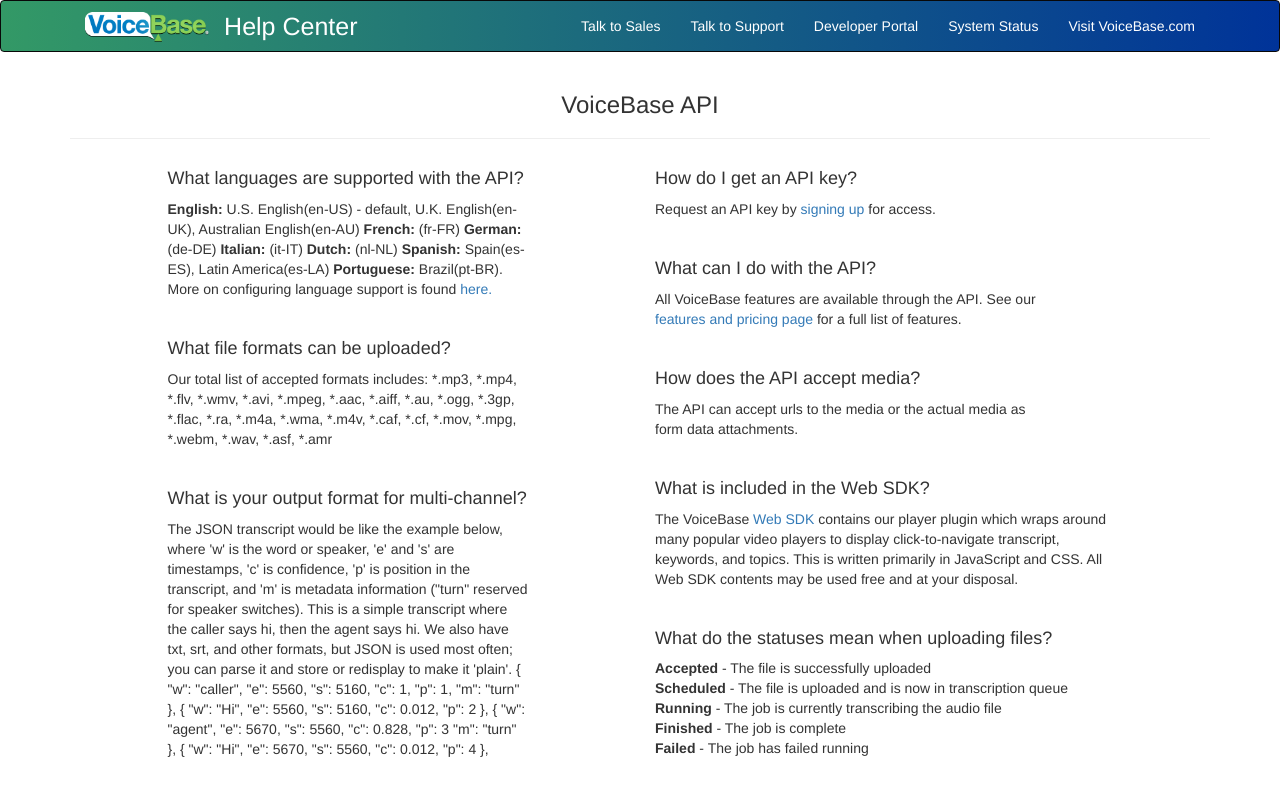
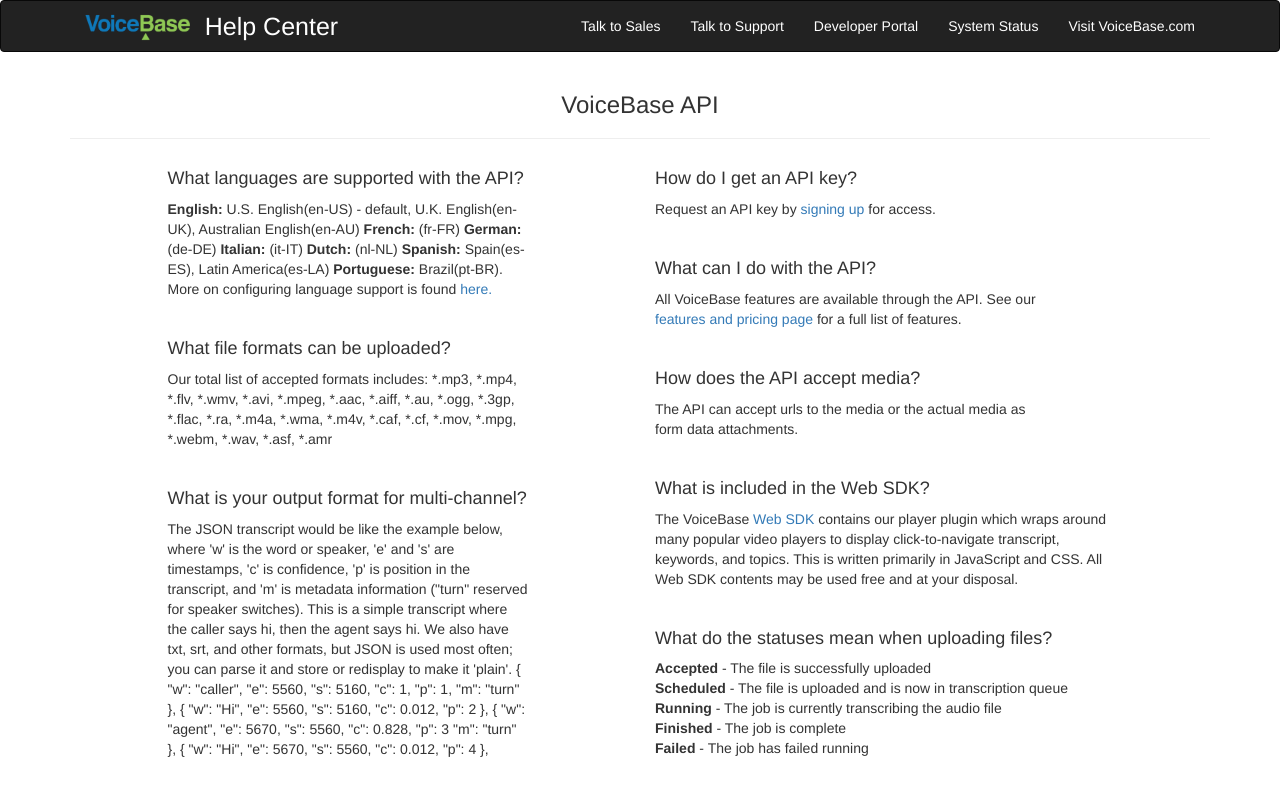
Before and after one commit to voicebase-support/voicebase-support.github.io, a plain HTML site: page APIPage2.html in a window 1280 px wide. Drawn offline with nearby package versions, Linux system fonts and the light colour scheme.

Commit message:
updated logo and gradation color in navbar

```diff
--- a/APIPage2.html
+++ b/APIPage2.html
@@ -12,7 +12,7 @@
 		font-size: 25px
 	}
   #matchColor {
-    background: linear-gradient(to right, #339966 0%, #003399 100%);
+    background: linear-gradient(to right, ##081433 0%, #233E60 100%);
   }
 	</style>
 </head>
@@ -26,7 +26,7 @@
 					<span class="icon-bar"></span>
 				</button>
 			    <a class="nav navbar-brand" ></a>
-            <img class="img-responsive" src="logo.png" style="height:30px; margin-top: 11px">
+            <img class="img-responsive" src="logo2.png" style="height:30px; margin-top: 11px">
 			    </div>
 			 <div class="collapse navbar-collapse" id="myNavbar">
 			 <ul class="nav navbar-nav" id="bigFont">
```
Also changed, not shown: APIPage3.html (+2 -2 lines), AccountQ.html (+2 -2 lines), Billing.html (+2 -2 lines), GeneralQ.html (+2 -2 lines), PredInsights.html (+2 -2 lines), V2API.html (+2 -2 lines), amazon_connect.html (+2 -2 lines), amazon_connect_technical.html (+2 -2 lines), index.html (+2 -2 lines), logo2.png (added).
